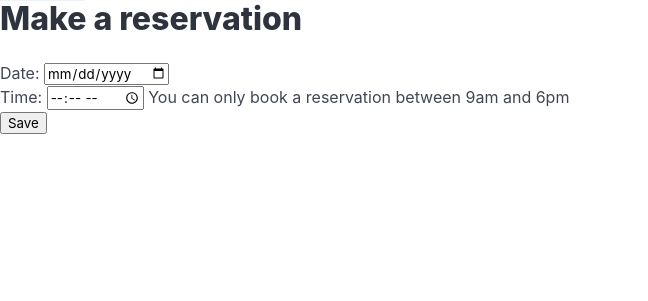
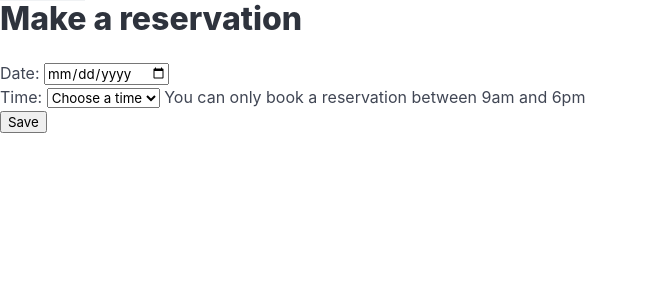
Before and after one commit to Luuk709/cle2, a PHP site: page /makeReservation.php in a window 1280 px wide. Shown: the part 51-352 px from the top of the page, without its empty margins (0-648 px from the left). Run offline with PHP 8.4, Linux system fonts and the light colour scheme; tables that the repository leaves empty or names only in its code hold one stand-in row (values such as "Sample post").

Commit message:
second commit

```diff
--- a/makeReservation.php
+++ b/makeReservation.php
@@ -3,8 +3,34 @@ session_start();
 
 /** @var mysqli $db */
 require_once 'includes/dbconnect.php';
-if (isset($_POST['submit'])){
+$getDateAndTimes = "SELECT date, time FROM reservations";
+$collectDatesAndTimes = mysqli_query($db, $getDateAndTimes);
+$dateAndTime = [];
+// Alle resultaten ophalen
+while ($row = mysqli_fetch_assoc($collectDatesAndTimes)) {
+    $dateAndTime[] = $row;
+}
+$getTimes = "SELECT time FROM appointment_times";
+$collectTimes = mysqli_query($db, $getTimes);
+$times = [];
+// Alle resultaten ophalen
+while ($row = mysqli_fetch_assoc($collectTimes)) {
+    $times[] = $row;
+}
+
+
+if (isset($_POST['submit'])) {
+    $checkDateAndTime = [];
     if (isset($_SESSION['id']) && $_SESSION['id'] !== '') {
+        //Check if date and time is in use
+        foreach ($dateAndTime as $dates) {
+            if ($dates['date'] == $_POST['date'] && date("H:i", strtotime($dates['time'])) == $_POST['time']) {
+                $checkDateAndTime[] = "check";
+
+
+            }
+        }
+        if (!$checkDateAndTime) {
             $newReservation =
                 "INSERT INTO reservations(user_id, date, time)
             VALUES (' " . $_SESSION['id'] . " ' , '" . $_POST['date'] . "', '" . $_POST['time'] . "')";
@@ -13,9 +39,13 @@ if (isset($_POST['submit'])){
             header('Location: ./bevestiging.php');
         }
         else{
-        $errors['login']= "You need to login before making a reservation";
+            echo"That date is already booked";
+        }
+    }    else {
+        $errors['login'] = "You need to login before making a reservation";
     }
 }
+
 ?>
 <!doctype html>
 <html lang="en">
@@ -56,8 +86,15 @@ if (isset($_POST['submit'])){
     <label for="date">Date:</label>
     <input type="date" id="date" name="date"><br>
     <label for="time">Time:</label>
-    <input type="time" id="time" name="time" min="9:00" max="18:00" step="900">
-    <span >You can only book a reservation between 9am and 6pm</span><br>
+    <select id="time" name="time">
+        <option selected disabled>Choose a time</option>
+        <?php foreach ($times as $time): ?>
+            <option value="<?= date("H:i", strtotime($time['time'])) ?>">
+                <?= date("H:i", strtotime($time['time'])) ?>
+            </option>
+        <?php endforeach; ?>
+    </select>
+    <span>You can only book a reservation between 9am and 6pm</span><br>
     <input type="submit" name="submit" value="Save">
 </form>
 </body>
```
Lines whose indentation alone changed are shown as unchanged.
